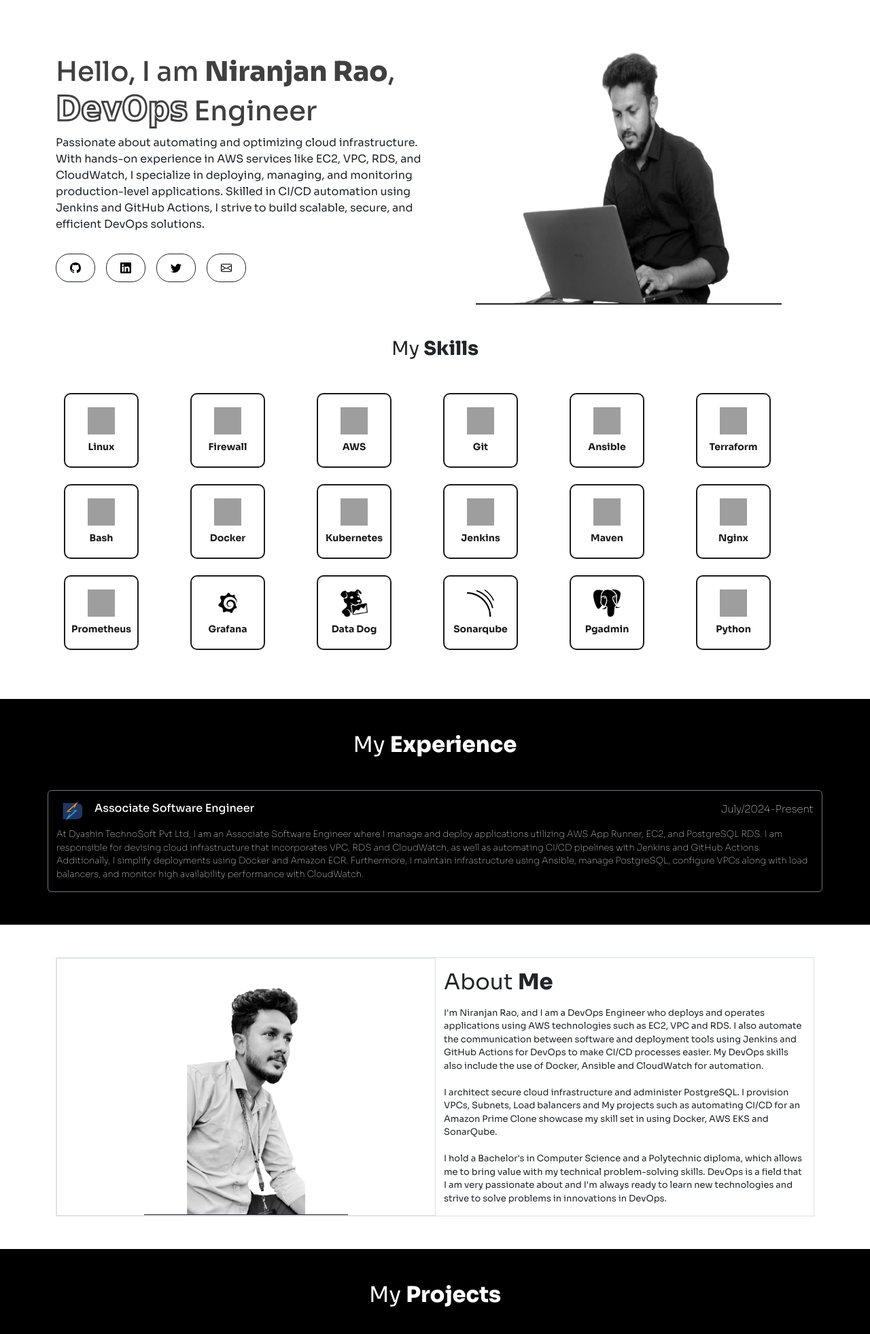
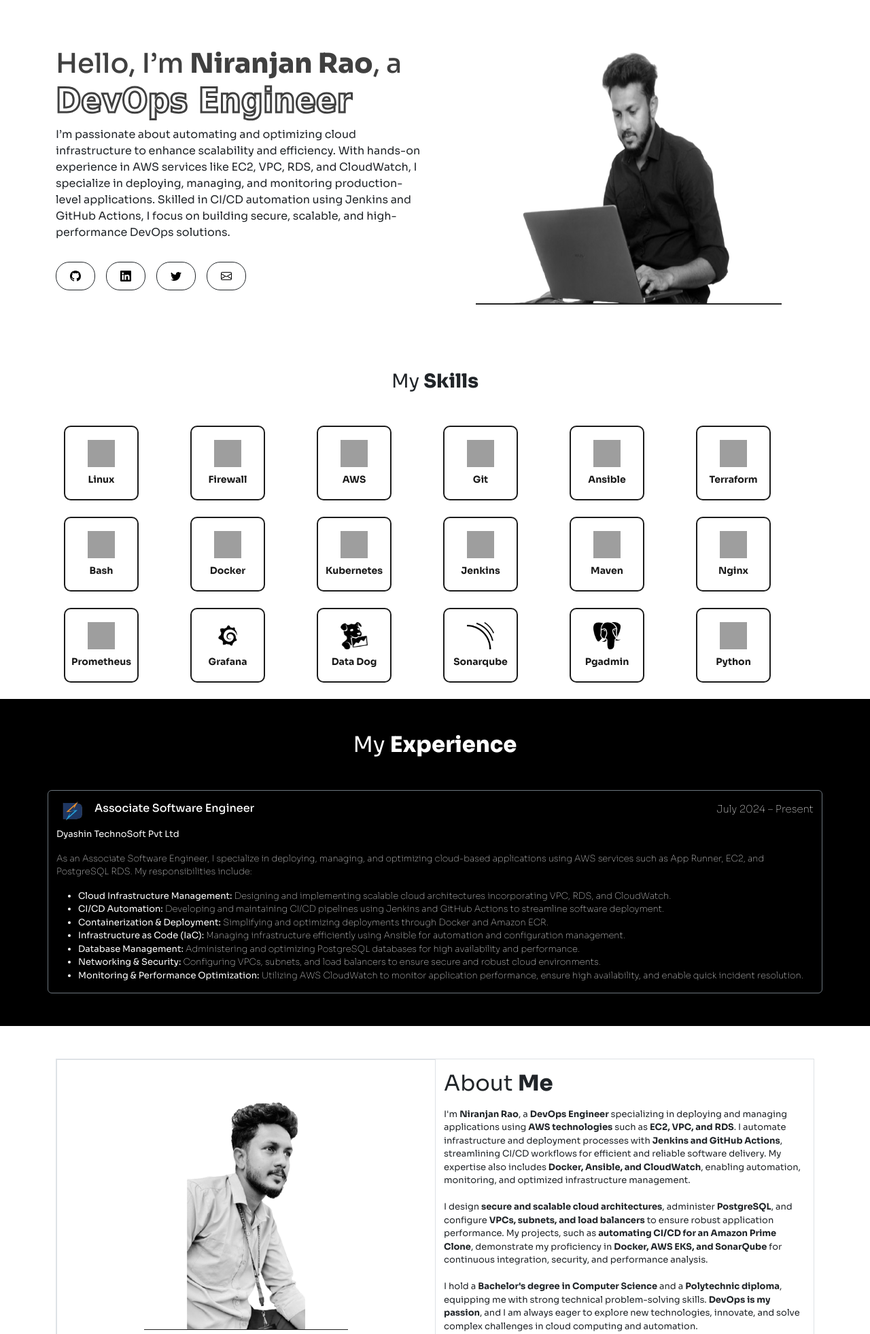
Before and after one commit to vamsikrishna7-github/niranjan.in, a Django app: page / in a window 1280 px wide. Shown: the part 58-2020 px from the top of the page at 68% size. Run offline with Django 5.2, Linux system fonts and the light colour scheme; grey boxes are pictures that could not be loaded.

Commit message:
minner-fixes

```diff
--- a/templates/index.html
+++ b/templates/index.html
@@ -48,25 +48,37 @@
         </div>
       </div>
     </nav>
-     <!-- home section -->
+    <!-- Home Section -->
 <section id="home" class="py-5">
   <div class="container-fluid container-md">
     <div class="row align-items-center">
       <div class="col-md-6">
-            <h1 id="h1">Hello, I am <span id="hero-name">Niranjan Rao</span>, <span id="role-name">DevOps</span> Engineer</h1>
-            <p>Passionate about automating and optimizing cloud infrastructure. With hands-on experience in AWS services like EC2, VPC, RDS, and CloudWatch, I specialize in deploying, managing, and monitoring production-level applications. Skilled in CI/CD automation using Jenkins and GitHub Actions, I strive to build scalable, secure, and efficient DevOps solutions.</p>
+        <h1 id="h1">Hello, I’m <span id="hero-name">Niranjan Rao</span>, a <span id="role-name">DevOps Engineer</span></h1>
+        <p>
+          I’m passionate about automating and optimizing cloud infrastructure to enhance scalability and efficiency. With hands-on experience in AWS services like EC2, VPC, RDS, and CloudWatch, I specialize in deploying, managing, and monitoring production-level applications. Skilled in CI/CD automation using Jenkins and GitHub Actions, I focus on building secure, scalable, and high-performance DevOps solutions.
+        </p>
         <div class="d-flex">
-              <a target="_blank" href="https://github.com/niranjan-46" onmouseenter="mEnter(this)" onmouseleave="mExit(this)" class="btn btn-outline-dark me-3"><img class="contact-btn" src="{% static 'img/github.svg' %}" alt=""></a>
-              <a target="_blank" href="http://www.linkedin.com/in/niranjan-rao-annavarapu" onmouseenter="mEnter(this)" onmouseleave="mExit(this)" class="btn btn-outline-dark me-3"><img class="contact-btn" src=" {% static 'img/linkedin.svg' %}" alt=""></a>
-              <a target="_blank" href="https://x.com/niranjanan28651?s=21&t=ZwRQFbteB3_Wta00haEuiA" onmouseenter="mEnter(this)" onmouseleave="mExit(this)" class="btn btn-outline-dark me-3"><img class="contact-btn" src=" {% static 'img/twitter.svg' %}" alt=""></a>
-              <a id="contact-btn-home-last" target="_blank" href="mailto:niranjancloud9@gmail.com" onmouseenter="mEnter(this)" onmouseleave="mExit(this)" class="btn btn-outline-dark"><img class="contact-btn" src=" {% static 'img/envelope.svg' %} " alt=""></a>
+          <a target="_blank" href="https://github.com/niranjan-46" onmouseenter="mEnter(this)" onmouseleave="mExit(this)" class="btn btn-outline-dark me-3">
+            <img class="contact-btn" src="{% static 'img/github.svg' %}" alt="GitHub">
+          </a>
+          <a target="_blank" href="http://www.linkedin.com/in/niranjan-rao-annavarapu" onmouseenter="mEnter(this)" onmouseleave="mExit(this)" class="btn btn-outline-dark me-3">
+            <img class="contact-btn" src="{% static 'img/linkedin.svg' %}" alt="LinkedIn">
+          </a>
+          <a target="_blank" href="https://x.com/niranjanan28651?s=21&t=ZwRQFbteB3_Wta00haEuiA" onmouseenter="mEnter(this)" onmouseleave="mExit(this)" class="btn btn-outline-dark me-3">
+            <img class="contact-btn" src="{% static 'img/twitter.svg' %}" alt="Twitter">
+          </a>
+          <a id="contact-btn-home-last" target="_blank" href="mailto:niranjancloud9@gmail.com" onmouseenter="mEnter(this)" onmouseleave="mExit(this)" class="btn btn-outline-dark">
+            <img class="contact-btn" src="{% static 'img/envelope.svg' %}" alt="Email">
+          </a>
         </div>
       </div>
       <div class="col-md-6 text-center">
-            <img class="custom-img img-fluid border-bottom border-2 border-dark" style="filter: grayscale(100%);" src=" {% static 'img/ahero.png' %} " alt="">
+        <img class="custom-img img-fluid border-bottom border-2 border-dark" style="filter: grayscale(100%);" src="{% static 'img/ahero.png' %}" alt="Profile Image">
       </div>
     </div>
   </div>
+</section>
+
 
     <br>
     <br>
@@ -229,45 +241,60 @@
         </div>
       </div>
     </section>
-    <!-- experience section -->
+<!-- Experience Section -->
 <section id="experience">
-      <div class="container-fluid  text-white  pb-5 bg-black">
+  <div class="container-fluid text-white pb-5 bg-black">
     <div class="container">
       <div class="row">
-            <div class="col-12 text-center text-white h2 my-5"><span class="sm-h">My </span><span class="font-H1 md-h">Experience</span></div>
+        <div class="col-12 text-center text-white h2 my-5">
+          <span class="sm-h">My </span><span class="font-H1 md-h">Experience</span>
         </div>
-          <div class="row  border border-secondary rounded-2  justify-content-between align-items-center">
+      </div>
+      <div class="row border border-secondary rounded-2 justify-content-between align-items-center">
         <div class="col d-flex justify-content-between">
           <div class="d-flex align-items-start">
-                <img class="mt-2" width="40px" height="40px" src=" {% static 'img/company.png' %} " alt="">
-                <h6 class="m-3">Associate Software Engineer
-                </h6>
+            <img class="mt-2" width="40px" height="40px" src="{% static 'img/company.png' %}" alt="Company Logo">
+            <h6 class="m-3">Associate Software Engineer</h6>
           </div>
-                <p class=" text-secondary mt-3 font-Ep">July/2024-Present</p>
+          <p class="text-secondary mt-3 font-Ep">July 2024 – Present</p>
         </div>
         <div class="container">
-              <p class="font-ep">At Dyashin TechnoSoft Pvt Ltd, I am an Associate Software Engineer where I manage and deploy applications utilizing AWS App Runner, EC2, and PostgreSQL RDS. I am responsible for devising cloud infrastructure that incorporates VPC, RDS and CloudWatch, as well as automating CI/CD pipelines with Jenkins and GitHub Actions. Additionally, I simplify deployments using Docker and Amazon ECR. Furthermore, I maintain infrastructure using Ansible, manage PostgreSQL, configure VPCs along with load balancers, and monitor high availability performance with CloudWatch.</p>
+          <p class="font-ep">
+            <strong>Dyashin TechnoSoft Pvt Ltd </strong>
+          </p>
+          <p class="font-ep">
+            As an Associate Software Engineer, I specialize in deploying, managing, and optimizing cloud-based applications using AWS services such as App Runner, EC2, and PostgreSQL RDS. My responsibilities include:
+          </p>
+          <ul class="font-ep">
+            <li><strong>Cloud Infrastructure Management:</strong> Designing and implementing scalable cloud architectures incorporating VPC, RDS, and CloudWatch.</li>
+            <li><strong>CI/CD Automation:</strong> Developing and maintaining CI/CD pipelines using Jenkins and GitHub Actions to streamline software deployment.</li>
+            <li><strong>Containerization & Deployment:</strong> Simplifying and optimizing deployments through Docker and Amazon ECR.</li>
+            <li><strong>Infrastructure as Code (IaC):</strong> Managing infrastructure efficiently using Ansible for automation and configuration management.</li>
+            <li><strong>Database Management:</strong> Administering and optimizing PostgreSQL databases for high availability and performance.</li>
+            <li><strong>Networking & Security:</strong> Configuring VPCs, subnets, and load balancers to ensure secure and robust cloud environments.</li>
+            <li><strong>Monitoring & Performance Optimization:</strong> Utilizing AWS CloudWatch to monitor application performance, ensure high availability, and enable quick incident resolution.</li>
+          </ul>
         </div>
       </div>
     </div>
   </div>
 </section>
-    <!-- about me section -->
+   <!-- About Me Section -->
 <section id="about-me">
   <div class="container-fluid container-md my-5">
     <div class="container-fluid border">
       <div class="row d-md-flex flex-column flex-md-row">
         <div class="col border text-center justify-content-center align-items-center d-flex">
-              <img class="border-bottom border-dark img-fluid" width="300px" height="400px" style="filter: grayscale(100%);" src=" {% static 'img/about/about-hero.png' %} " alt="">
+          <img class="border-bottom border-dark img-fluid" width="300px" height="400px" style="filter: grayscale(100%);" src="{% static 'img/about/about-hero.png' %}" alt="About Me Image">
         </div>
         <div class="col">
           <h2 class="sm-h my-3">About <span class="font-H md-h">Me</span></h2>
-              <p class="font-ap">I'm Niranjan Rao, and I am a DevOps Engineer who deploys and operates applications using AWS technologies such as EC2, VPC and RDS. I also automate the communication between software and deployment tools using Jenkins and GitHub Actions for DevOps to make CI/CD processes easier. My DevOps skills also include the use of Docker, Ansible and CloudWatch for automation. <br> <br>
+          <p class="font-ap">
+            I'm <strong>Niranjan Rao</strong>, a <strong>DevOps Engineer</strong> specializing in deploying and managing applications using <strong>AWS technologies</strong> such as <strong>EC2, VPC, and RDS</strong>. I automate infrastructure and deployment processes with <strong>Jenkins and GitHub Actions</strong>, streamlining CI/CD workflows for efficient and reliable software delivery. My expertise also includes <strong>Docker, Ansible, and CloudWatch</strong>, enabling automation, monitoring, and optimized infrastructure management.<br><br>
 
-                I architect secure cloud infrastructure and administer PostgreSQL. I provision VPCs, Subnets, Load balancers and My projects such as automating CI/CD for an Amazon Prime Clone showcase my skill set in using Docker, AWS EKS and SonarQube. <br> <br>
+            I design <strong>secure and scalable cloud architectures</strong>, administer <strong>PostgreSQL</strong>, and configure <strong>VPCs, subnets, and load balancers</strong> to ensure robust application performance. My projects, such as <strong>automating CI/CD for an Amazon Prime Clone</strong>, demonstrate my proficiency in <strong>Docker, AWS EKS, and SonarQube</strong> for continuous integration, security, and performance analysis.<br><br>
 
-                I hold a Bachelor's in Computer Science and a Polytechnic diploma, which allows me to bring value with my technical problem-solving skills. DevOps is a field that I am very passionate about and I'm always ready to learn new technologies and strive to solve problems in innovations in DevOps.
-
+            I hold a <strong>Bachelor's degree in Computer Science</strong> and a <strong>Polytechnic diploma</strong>, equipping me with strong technical problem-solving skills. <strong>DevOps is my passion</strong>, and I am always eager to explore new technologies, innovate, and solve complex challenges in cloud computing and automation.
           </p>
         </div>
       </div>
```
Also changed, not shown: db.sqlite3. Lines whose indentation alone changed are shown as unchanged.
